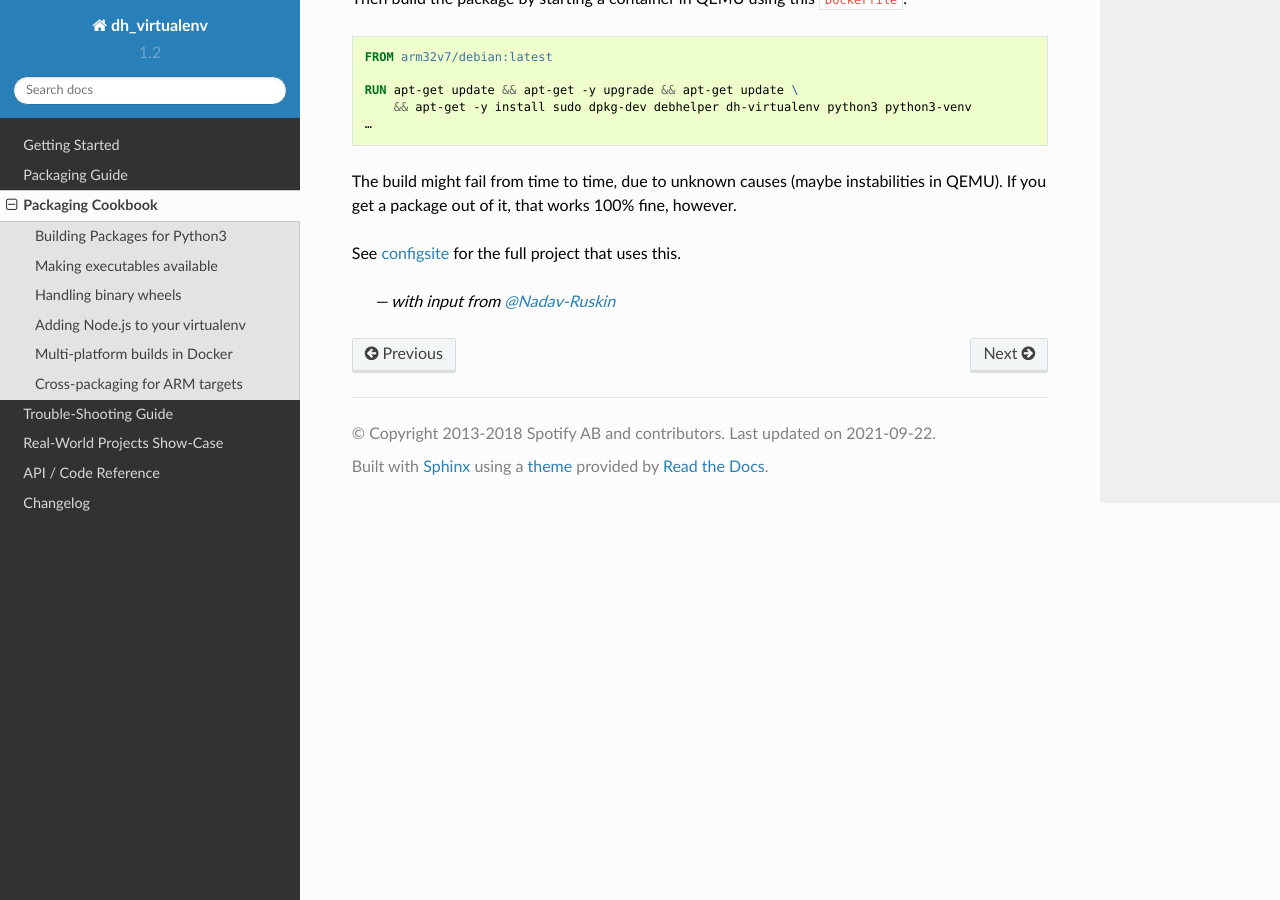
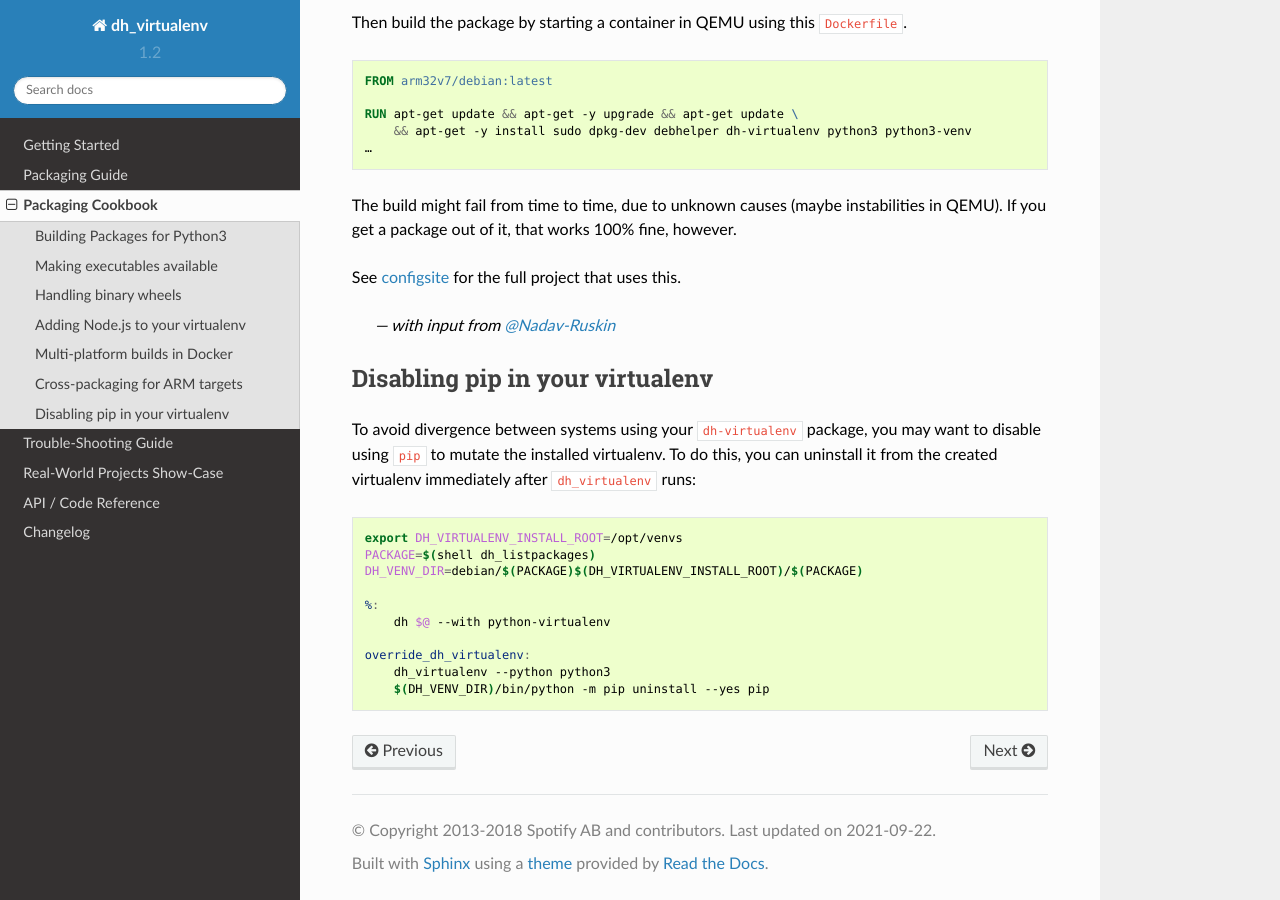
Before and after one commit to spotify/dh-virtualenv, a Sphinx documentation site: the page built from doc/howtos.rst, in a window 1280 px wide and 900 px high, scrolled down 6384 px. Built offline with Sphinx 7.4.7 and the Read the Docs theme 2.0.0, drawn with Linux system fonts in a browser that asks for light colours; some of the changed text lies outside the part shown.

Commit message:
doc: add "Disabling pip in your virtualenv" howto
With thanks to @jhermann for the suggestion to achieve this by
uninstalling pip.

Fixes: #337

```diff
--- a/doc/howtos.rst
+++ b/doc/howtos.rst
@@ -354,3 +354,27 @@ See :ref:`example-configsite` for the full project that uses this.
    — with input from `@Nadav-Ruskin`_
 
 .. _`@Nadav-Ruskin`: https://github.com/Nadav-Ruskin
+
+
+.. _disabling-pip:
+
+Disabling pip in your virtualenv
+================================
+
+To avoid divergence between systems using your ``dh-virtualenv`` package, you
+may want to disable using ``pip`` to mutate the installed virtualenv. To do
+this, you can uninstall it from the created virtualenv immediately after
+``dh_virtualenv`` runs:
+
+.. code-block:: make
+
+    export DH_VIRTUALENV_INSTALL_ROOT=/opt/venvs
+    PACKAGE=$(shell dh_listpackages)
+    DH_VENV_DIR=debian/$(PACKAGE)$(DH_VIRTUALENV_INSTALL_ROOT)/$(PACKAGE)
+
+    %:
+        dh $@ --with python-virtualenv
+
+    override_dh_virtualenv:
+        dh_virtualenv --python python3
+        $(DH_VENV_DIR)/bin/python -m pip uninstall --yes pip
```
